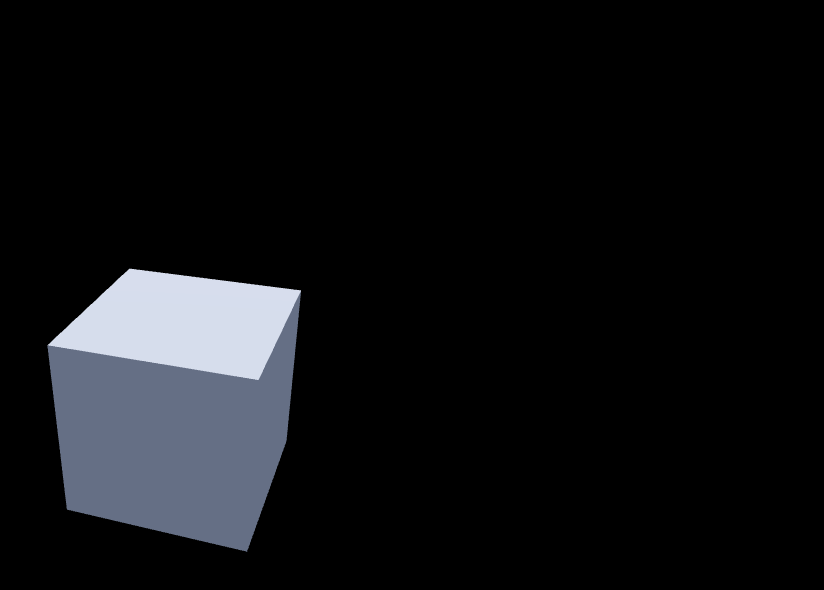
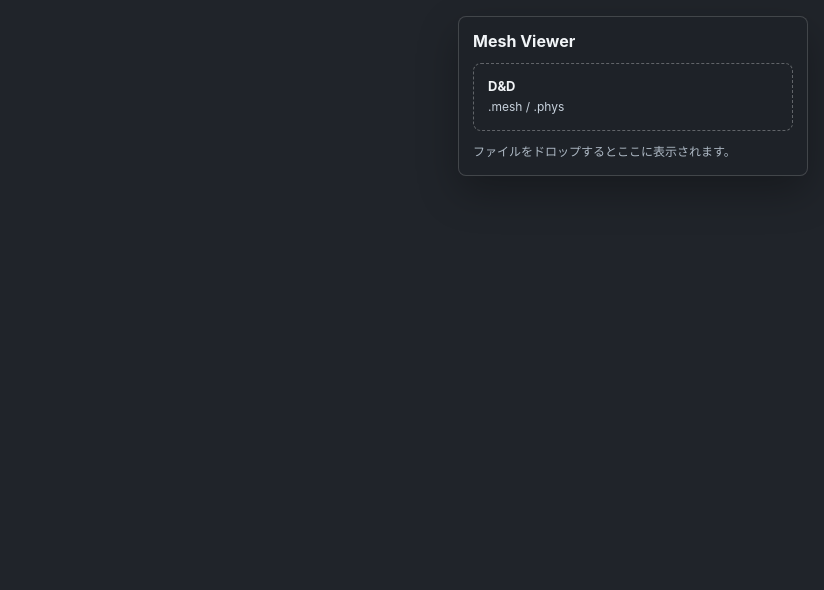
Before and after one commit to Teinishi/sw-file-lib, a Vue app in the folder packages/dev-viewer/: page / in a window 1280 px wide. Shown: the top 590 px of the page, without its empty margins (456-1280 px from the left). Built offline with nearby package versions, Linux system fonts and the light colour scheme.

Commit message:
mesh, phys ファイルをD&Dして表示できるように

```diff
--- a/packages/dev-viewer/src/App.vue
+++ b/packages/dev-viewer/src/App.vue
@@ -1,7 +1,260 @@
 <script setup lang="ts">
+import * as THREE from "three";
+import { computed, markRaw, reactive, ref } from "vue";
+import { meshOrPhysDataFromBytes } from "@sw-file-lib/core";
+import { createSwMesh, createSwPhysMeshGroup } from "@sw-file-lib/three";
 import ViewerCanvas from "./components/ViewerCanvas.vue";
+
+type LoadedObject = {
+  id: number;
+  name: string;
+  kind: "mesh" | "phys";
+  object: THREE.Object3D;
+  visible: boolean;
+};
+
+const loadedObjects = reactive<LoadedObject[]>([]);
+const isDragging = ref(false);
+const errorMessage = ref("");
+const physMaterial = new THREE.MeshLambertMaterial({ color: 0x808080 });
+
+let nextObjectId = 1;
+let dragDepth = 0;
+
+const sceneObjects = computed(() => loadedObjects.map((item) => item.object));
+
+async function addFiles(fileList: FileList | File[]) {
+  errorMessage.value = "";
+  const files = [...fileList].filter((file) => /\.(mesh|phys)$/i.test(file.name));
+
+  if (files.length === 0) {
+    errorMessage.value = ".mesh または .phys ファイルをドロップしてください。";
+    return;
+  }
+
+  for (const file of files) {
+    try {
+      const bytes = await file.arrayBuffer();
+      const data = meshOrPhysDataFromBytes(bytes);
+      const object =
+        data.kind === "mesh"
+          ? createSwMesh(data, { name: file.name })
+          : createSwPhysMeshGroup(data, physMaterial, { name: file.name });
+
+      loadedObjects.push({
+        id: nextObjectId++,
+        name: file.name,
+        kind: data.kind,
+        object: markRaw(object),
+        visible: true,
+      });
+    } catch (error) {
+      errorMessage.value = `${file.name} の読み込みに失敗しました: ${
+        error instanceof Error ? error.message : String(error)
+      }`;
+    }
+  }
+}
+
+function setVisible(item: LoadedObject, visible: boolean) {
+  item.visible = visible;
+  item.object.visible = visible;
+}
+
+function onDragEnter(event: DragEvent) {
+  event.preventDefault();
+  dragDepth++;
+  isDragging.value = true;
+}
+
+function onDragOver(event: DragEvent) {
+  event.preventDefault();
+}
+
+function onDragLeave() {
+  dragDepth = Math.max(0, dragDepth - 1);
+  isDragging.value = dragDepth > 0;
+}
+
+function onDrop(event: DragEvent) {
+  event.preventDefault();
+  dragDepth = 0;
+  isDragging.value = false;
+
+  if (event.dataTransfer?.files) {
+    void addFiles(event.dataTransfer.files);
+  }
+}
 </script>
 
 <template>
-  <ViewerCanvas />
+  <main
+    class="dev-viewer"
+    :class="{ 'is-dragging': isDragging }"
+    @dragenter="onDragEnter"
+    @dragover="onDragOver"
+    @dragleave="onDragLeave"
+    @drop="onDrop"
+  >
+    <ViewerCanvas class="canvas" :objects="sceneObjects" />
+
+    <aside class="object-panel">
+      <h1>Mesh Viewer</h1>
+
+      <div class="drop-zone">
+        <span>D&D</span>
+        <p>.mesh / .phys</p>
+      </div>
+
+      <p v-if="errorMessage" class="error">{{ errorMessage }}</p>
+
+      <ul v-if="loadedObjects.length > 0" class="object-list">
+        <li v-for="item in loadedObjects" :key="item.id" class="object-item">
+          <label>
+            <input
+              type="checkbox"
+              :checked="item.visible"
+              @change="setVisible(item, ($event.target as HTMLInputElement).checked)"
+            />
+            <span class="object-name">{{ item.name }}</span>
+            <span class="object-kind">{{ item.kind }}</span>
+          </label>
+        </li>
+      </ul>
+
+      <p v-else class="empty">ファイルをドロップするとここに表示されます。</p>
+    </aside>
+  </main>
 </template>
+
+<style scoped>
+.dev-viewer {
+  position: relative;
+  width: 100%;
+  height: 100%;
+  background: #20242a;
+}
+
+.canvas {
+  width: 100%;
+  height: 100%;
+}
+
+.dev-viewer::after {
+  position: absolute;
+  inset: 0;
+  z-index: 2;
+  pointer-events: none;
+  content: "";
+  border: 2px solid transparent;
+  transition:
+    border-color 120ms ease,
+    background-color 120ms ease;
+}
+
+.dev-viewer.is-dragging::after {
+  background: rgba(82, 144, 210, 0.16);
+  border-color: #78b7ff;
+}
+
+.object-panel {
+  position: absolute;
+  top: 16px;
+  right: 16px;
+  z-index: 3;
+  display: flex;
+  flex-direction: column;
+  gap: 12px;
+  width: min(320px, calc(100vw - 32px));
+  max-height: calc(100vh - 32px);
+  padding: 14px;
+  overflow: hidden;
+  color: #f2f5f8;
+  background: rgba(31, 35, 41, 0.9);
+  border: 1px solid rgba(255, 255, 255, 0.16);
+  border-radius: 8px;
+  box-shadow: 0 16px 40px rgba(0, 0, 0, 0.28);
+  backdrop-filter: blur(12px);
+}
+
+.object-panel h1 {
+  margin: 0;
+  font-size: 16px;
+  font-weight: 700;
+}
+
+.drop-zone {
+  display: grid;
+  gap: 4px;
+  padding: 14px;
+  color: #c8d2dd;
+  border: 1px dashed rgba(255, 255, 255, 0.3);
+  border-radius: 8px;
+}
+
+.drop-zone span {
+  font-size: 13px;
+  font-weight: 700;
+  color: #f2f5f8;
+}
+
+.drop-zone p,
+.empty,
+.error {
+  margin: 0;
+  font-size: 12px;
+  line-height: 1.5;
+}
+
+.error {
+  color: #ffb3ad;
+}
+
+.object-list {
+  display: grid;
+  gap: 6px;
+  padding: 0;
+  margin: 0;
+  overflow: auto;
+  list-style: none;
+}
+
+.object-item label {
+  display: grid;
+  grid-template-columns: 18px minmax(0, 1fr) auto;
+  gap: 8px;
+  align-items: center;
+  min-height: 34px;
+  padding: 7px 8px;
+  background: rgba(255, 255, 255, 0.07);
+  border: 1px solid rgba(255, 255, 255, 0.08);
+  border-radius: 6px;
+}
+
+.object-item input {
+  width: 16px;
+  height: 16px;
+  margin: 0;
+}
+
+.object-name {
+  min-width: 0;
+  overflow: hidden;
+  font-size: 13px;
+  text-overflow: ellipsis;
+  white-space: nowrap;
+}
+
+.object-kind {
+  padding: 2px 6px;
+  font-size: 11px;
+  color: #aeb9c5;
+  text-transform: uppercase;
+  background: rgba(0, 0, 0, 0.2);
+  border-radius: 4px;
+}
+
+.empty {
+  color: #aeb9c5;
+}
+</style>
--- a/packages/dev-viewer/src/components/ViewerCanvas.vue
+++ b/packages/dev-viewer/src/components/ViewerCanvas.vue
@@ -1,8 +1,12 @@
 <script setup lang="ts">
 import * as THREE from "three";
 import { OrbitControls } from "three/addons/controls/OrbitControls.js";
-import { onMounted, onUnmounted, ref } from "vue";
+import { onMounted, onUnmounted, ref, watch } from "vue";
 import { createSwLightGroup } from "@sw-file-lib/three";
+
+const props = defineProps<{
+  objects: THREE.Object3D[];
+}>();
 
 const container = ref<HTMLDivElement>();
 
@@ -17,9 +21,32 @@ let context:
 
 let resizeObserver: ResizeObserver | undefined;
 let animationFrame: number | undefined;
+const managedObjects = new WeakSet<THREE.Object3D>();
+
+function syncSceneObjects() {
+  if (context === undefined) return;
+
+  const currentObjects = new Set(props.objects);
+
+  const children = [...context.scene.children];
+  for (const child of children) {
+    if (managedObjects.has(child) && !currentObjects.has(child)) {
+      context.scene.remove(child);
+      managedObjects.delete(child);
+    }
+  }
+
+  for (const object of props.objects) {
+    if (object.parent !== context.scene) {
+      managedObjects.add(object);
+      context.scene.add(object);
+    }
+  }
+}
 
 function init(container: HTMLElement) {
   const scene = new THREE.Scene();
+  scene.background = new THREE.Color(0x20242a);
 
   const camera = new THREE.PerspectiveCamera(60, 1, 0.1, 100);
   camera.position.x = 1;
@@ -38,14 +65,10 @@ function init(container: HTMLElement) {
   controls.mouseButtons.MIDDLE = THREE.MOUSE.PAN;
   controls.mouseButtons.RIGHT = THREE.MOUSE.ROTATE;
 
-  const geometry = new THREE.BoxGeometry();
-  const material = new THREE.MeshStandardMaterial();
-  const cube = new THREE.Mesh(geometry, material);
-  scene.add(cube);
-
   scene.add(createSwLightGroup());
 
   context = { scene, renderer, camera, controls };
+  syncSceneObjects();
 }
 
 function animate() {
@@ -85,6 +108,8 @@ onUnmounted(() => {
   resizeObserver?.disconnect();
   context?.renderer.dispose();
 });
+
+watch(() => props.objects, syncSceneObjects);
 </script>
 
 <template>
--- a/packages/dev-viewer/src/style.css
+++ b/packages/dev-viewer/src/style.css
@@ -5,3 +5,14 @@ html, body, #app {
   padding: 0;
   overflow: hidden;
 }
+
+body {
+  color: #f2f5f8;
+  font-family:
+    Inter, ui-sans-serif, system-ui, -apple-system, BlinkMacSystemFont, "Segoe UI", sans-serif;
+}
+
+button,
+input {
+  font: inherit;
+}
--- a/packages/dev-viewer/vite.config.ts
+++ b/packages/dev-viewer/vite.config.ts
@@ -1,7 +1,14 @@
 import vue from "@vitejs/plugin-vue";
+import { fileURLToPath, URL } from "node:url";
 import { defineConfig } from "vite";
 
 // https://vite.dev/config/
 export default defineConfig({
   plugins: [vue()],
+  resolve: {
+    alias: {
+      "@sw-file-lib/core": fileURLToPath(new URL("../core/src/index.ts", import.meta.url)),
+      "@sw-file-lib/three": fileURLToPath(new URL("../three/src/index.ts", import.meta.url)),
+    },
+  },
 });
```
